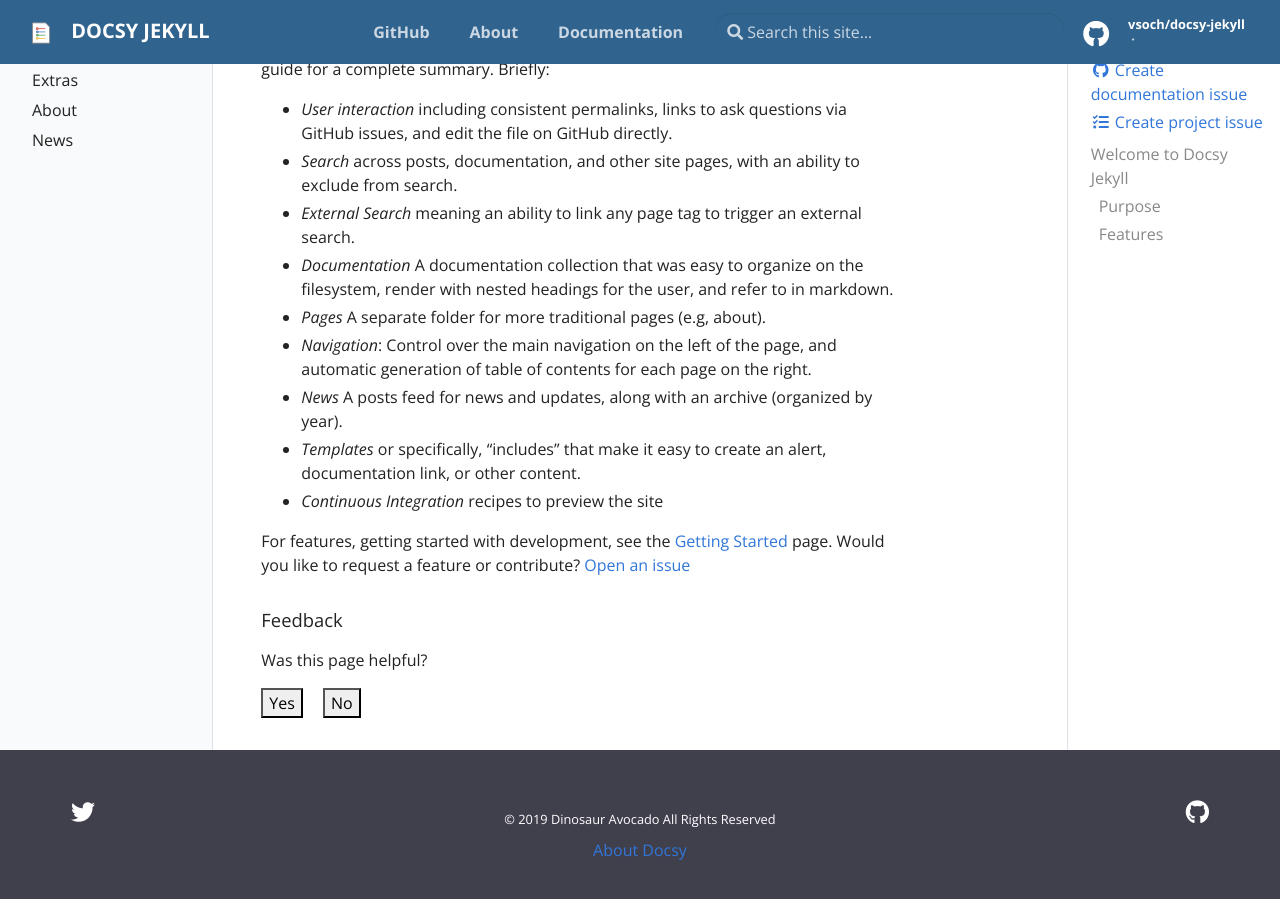
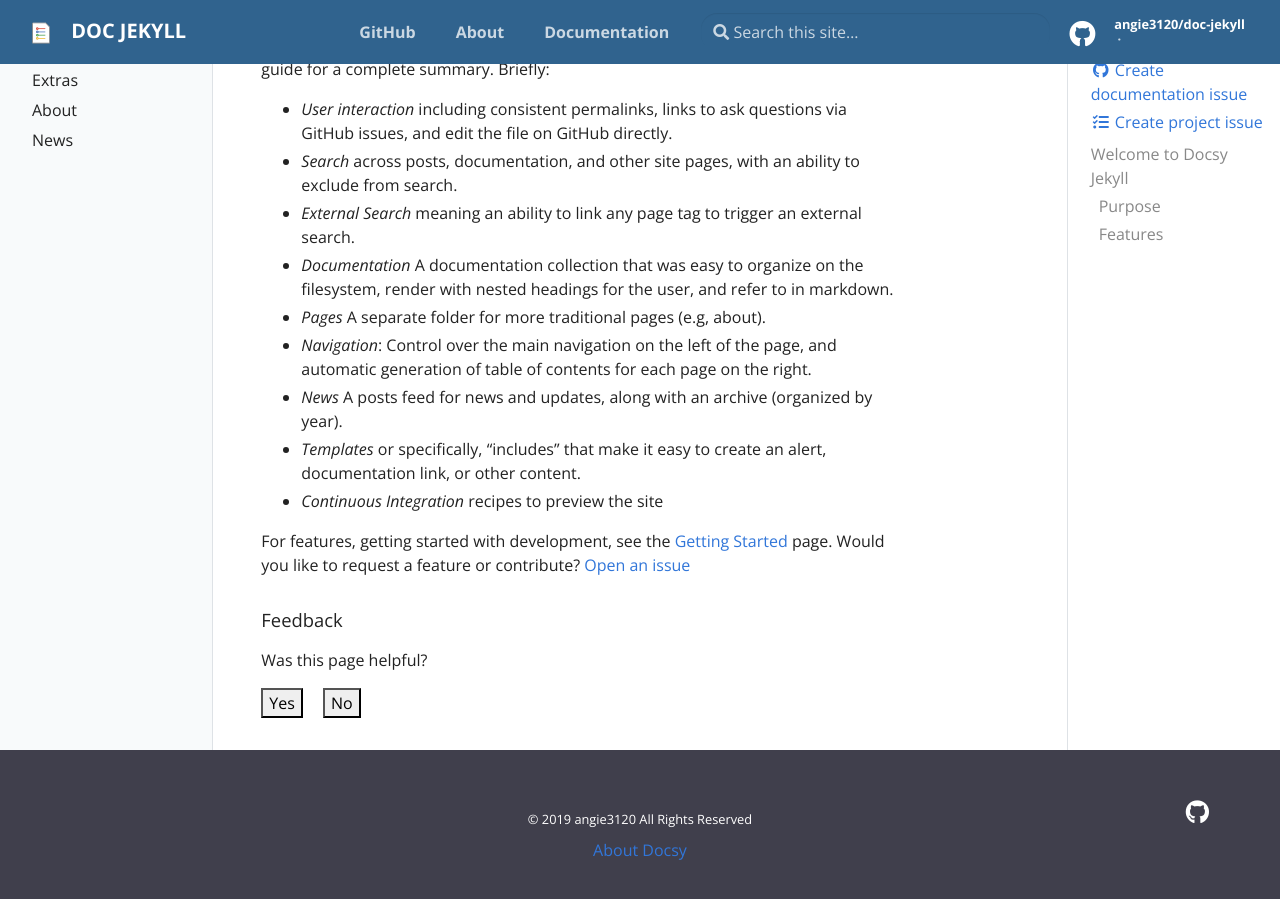
Before and after one commit to vsoch/docsy-jekyll, a Jekyll site: the page built from pages/index.md, in a window 1280 px wide and 900 px high, scrolled down 885 px. Built offline with Jekyll 4.4.1, drawn with Linux system fonts in a browser that asks for light colours.

Commit message:
Update_config.yml

```diff
--- a/_config.yml
+++ b/_config.yml
@@ -14,9 +14,9 @@
 # You can create any custom variable you would like, and they will be accessible
 # in the templates via {{ site.myvariable }}.
 
-title: Docsy Jekyll
-email: your-email@domain.com
-author: Dinosaur Avocado
+title: Doc Jekyll
+email: angelampugh18@gmail.com
+author: angie3120
 description: > # this means to ignore newlines until "baseurl:"
   Write an awesome description for your new site here. You can edit this
   line in _config.yml. It will appear in your document head meta (for
@@ -26,17 +26,17 @@ description: > # this means to ignore newlines until "baseurl:"
 baseurl: "/docsy-jekyll" # the subpath of your site, e.g. /blog
 
 # This is mostly for testing
-url: "https://vsoch.github.io" # the base hostname & protocol for your site
+url: "https://angiesbuyselltrade.com" # the base hostname & protocol for your site
 
 # Social (First three Required)
-repo: "https://github.com/vsoch/docsy-jekyll"
-github_user: "vsoch"
-github_repo: "docsy-jekyll"
+repo: "https://github.com/vsoch/doc-jekyll"
+github_user: "angie3120"
+github_repo: "doc-jekyll"
 
 # Optional
-twitter: vsoch
-linkedin: vsochat
-dockerhub: vanessa
+twitter:
+linkedin:
+dockerhub:
 
 # Should there be feedback buttons at the bottom of pages?
 feedback: true
```
